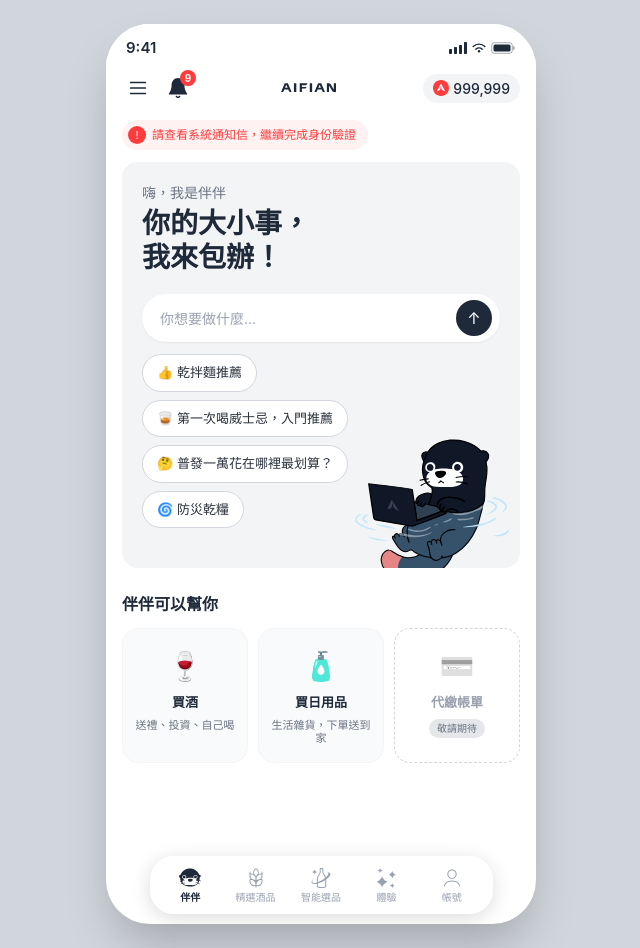
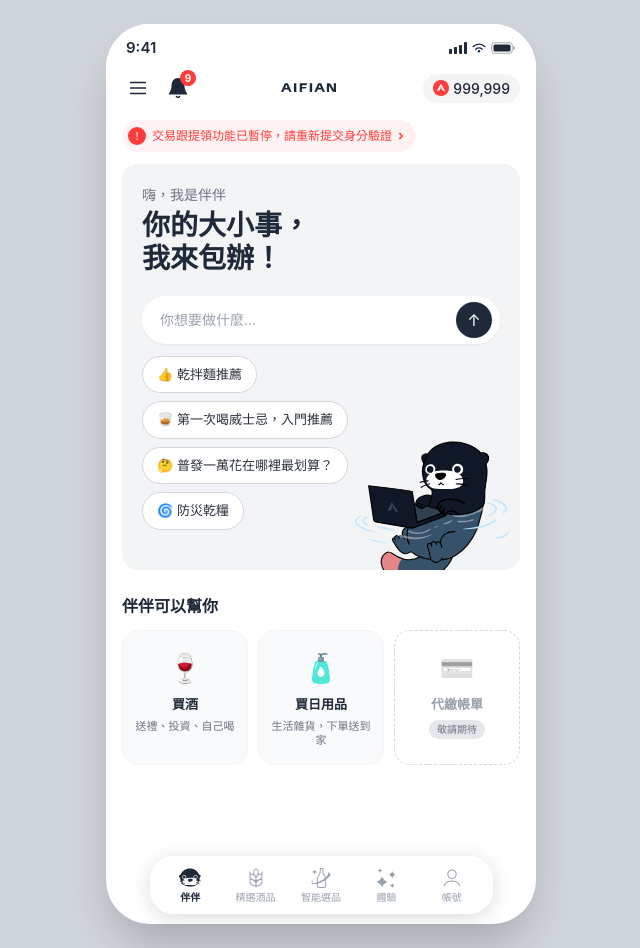
Before and after one commit to katekatechen/banban-home, a Next.js app: page /v1/banbun in a window 1280 px wide. Shown: the whole page, without its empty margins (319-959 px from the left). Built offline with nearby package versions, Linux system fonts and the light colour scheme.

Commit message:
全版本：提醒文案改成「交易跟提領功能已暫停，請重新提交身分驗證」，加上箭頭暗示可點擊
v1/v2/v3/v4 的首頁待辦提醒 pill 文案統一更新，並在文字後面加上
「›」箭頭，讓整個 pill 看起來更明確是可以點擊進去的。

```diff
--- a/app/v1/banbun/page.tsx
+++ b/app/v1/banbun/page.tsx
@@ -55,7 +55,7 @@
 
 // mock：呼應「伴伴主動提醒待辦任務」story，之後接真的帳號狀態
 const REMINDER = {
-  text: "請查看系統通知信，繼續完成身份驗證",
+  text: "交易跟提領功能已暫停，請重新提交身分驗證",
   href: "/v1/account",
 };
 
@@ -159,6 +159,7 @@
             <span className="text-[12px] font-medium text-brand">
               {REMINDER.text}
             </span>
+            <span className="text-[13px] font-bold text-brand">&rsaquo;</span>
           </Link>
 
           {/* hero — 扁平淺灰底，加高卡片、伴伴插圖超出的部分裁掉不外露 */}
--- a/app/v2/banbun/page.tsx
+++ b/app/v2/banbun/page.tsx
@@ -68,7 +68,7 @@
 
 // mock：呼應「伴伴主動提醒待辦任務」story，之後接真的帳號狀態
 const REMINDER = {
-  text: "請查看系統通知信，繼續完成身份驗證",
+  text: "交易跟提領功能已暫停，請重新提交身分驗證",
   href: "/v2/account",
 };
 
@@ -196,6 +196,7 @@
             <span className="text-[12px] font-medium text-brand">
               {REMINDER.text}
             </span>
+            <span className="text-[13px] font-bold text-brand">&rsaquo;</span>
           </Link>
 
           {/* hero — 扁平淺灰底 */}
--- a/app/v3/banbun/page.tsx
+++ b/app/v3/banbun/page.tsx
@@ -54,7 +54,7 @@
 
 // mock：呼應「伴伴主動提醒待辦任務」story，之後接真的帳號狀態
 const REMINDER = {
-  text: "請查看系統通知信，繼續完成身份驗證",
+  text: "交易跟提領功能已暫停，請重新提交身分驗證",
   href: "/v3/account",
 };
 
@@ -133,6 +133,7 @@
             <span className="text-[12px] font-medium text-brand">
               {REMINDER.text}
             </span>
+            <span className="text-[13px] font-bold text-brand">&rsaquo;</span>
           </Link>
 
           {/* hero — 招呼語 + 標題，輸入框跟 chips 都移到最下面，像常見的 AI 對話 app */}
--- a/app/v4/banbun/page.tsx
+++ b/app/v4/banbun/page.tsx
@@ -55,7 +55,7 @@
 
 // mock：呼應「伴伴主動提醒待辦任務」story，之後接真的帳號狀態
 const REMINDER = {
-  text: "請查看系統通知信，繼續完成身份驗證",
+  text: "交易跟提領功能已暫停，請重新提交身分驗證",
   href: "/v4/account",
 };
 
@@ -159,6 +159,7 @@
             <span className="text-[12px] font-medium text-brand">
               {REMINDER.text}
             </span>
+            <span className="text-[13px] font-bold text-brand">&rsaquo;</span>
           </Link>
 
           {/* hero — 扁平淺灰底，加高卡片、伴伴插圖超出的部分裁掉不外露 */}
```
